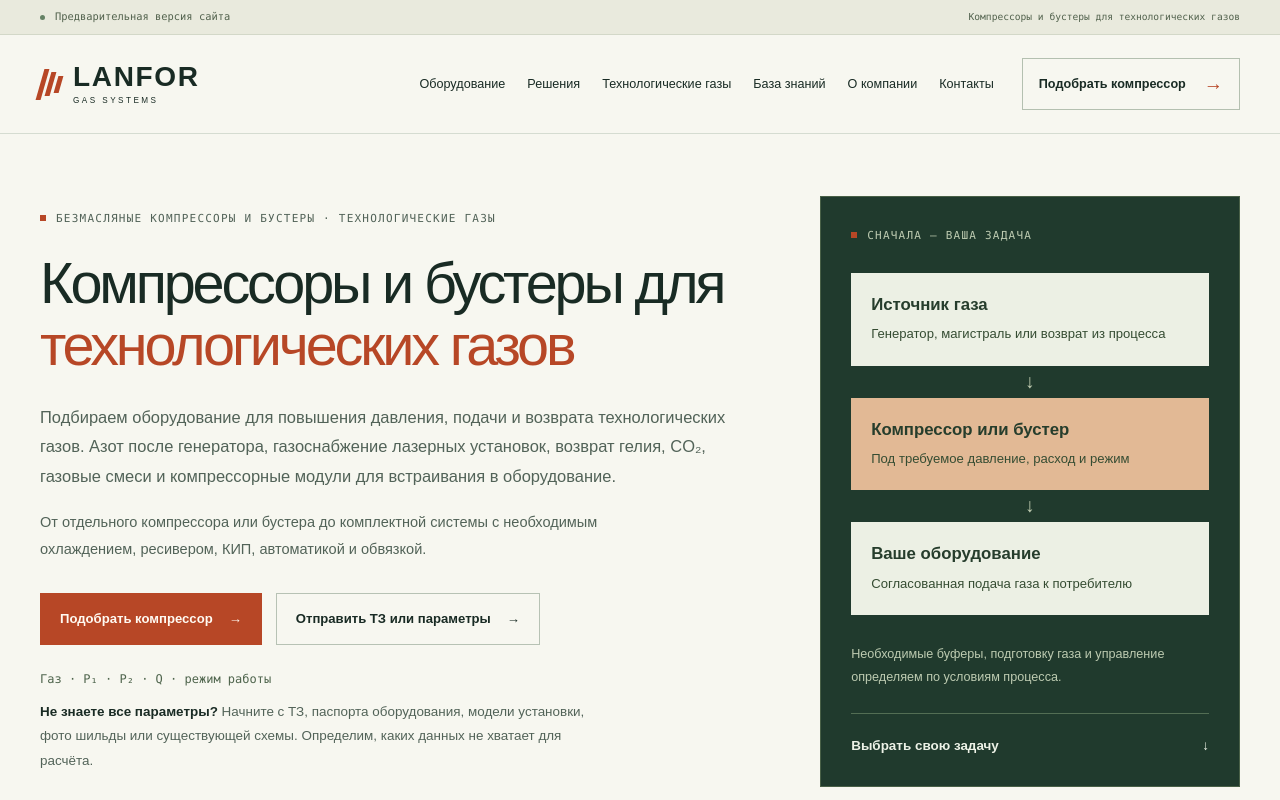
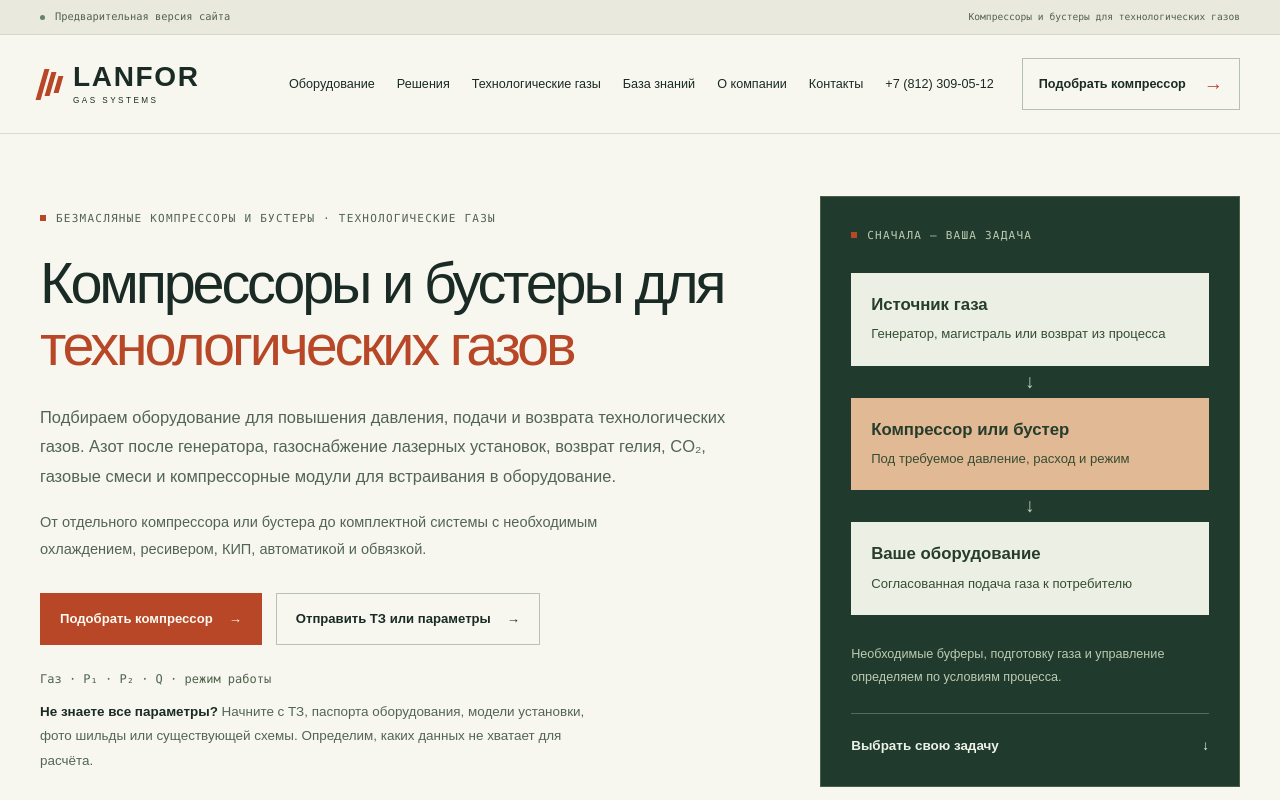
Before and after one commit to utkinin/compressor, a Next.js app: page / in a window 1280 px wide. Shown: the top 800 px of the page. Built offline with nearby package versions, Linux system fonts and the light colour scheme; no server answers.

Commit message:
Add public phone to site header

```diff
--- a/src/components/site-header.tsx
+++ b/src/components/site-header.tsx
@@ -3,6 +3,7 @@
 import Link from "next/link";
 import { usePathname } from "next/navigation";
 import { useState } from "react";
+import { siteConfig } from "@/config/site";
 import "./site-navigation.css";
 
 const links = [
@@ -21,6 +22,7 @@ export function SiteHeader({ preview = true }: { preview?: boolean }) {
         <button type="button" className="menu-toggle" aria-expanded={open} aria-controls="primary-navigation" onClick={() => setOpen(!open)}><span>{open ? "Закрыть" : "Меню"}</span><span className={`menu-icon${open ? " is-open" : ""}`} aria-hidden="true"><i /><i /></span></button>
         <nav aria-label="Основная навигация" id="primary-navigation" className={`primary-nav${open ? " is-open" : ""}`}>
           {links.map(([href, label]) => <Link key={href} href={href} aria-current={pathname.startsWith(href.replace(/\/$/, "")) ? "page" : undefined} onClick={() => setOpen(false)}>{label}</Link>)}
+          <a href={siteConfig.phoneHref} className="header-phone" aria-label={`Позвонить ${siteConfig.phoneDisplay}`} onClick={() => setOpen(false)}>{siteConfig.phoneDisplay}</a>
           <Link href="/rfq/" className="header-rfq" onClick={() => setOpen(false)}>Подобрать компрессор<span aria-hidden="true">→</span></Link>
         </nav>
       </div>
```
